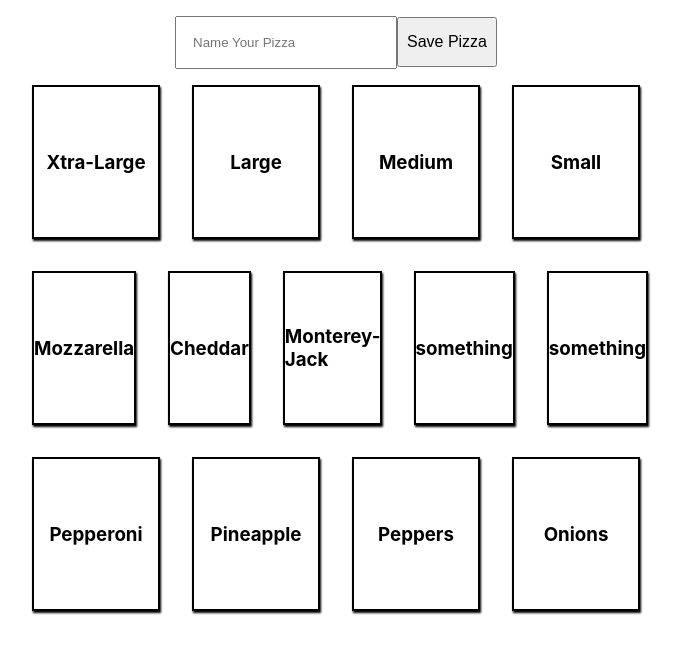
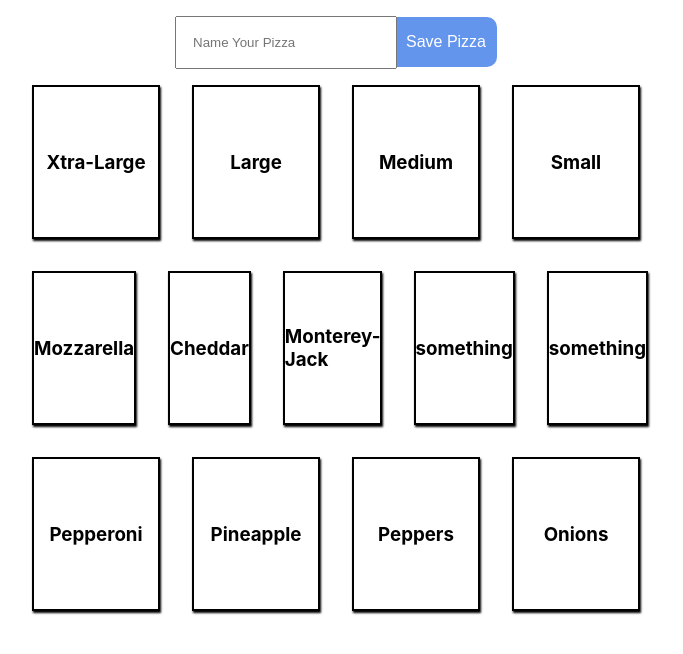
Before and after one commit to ChaonengTan/FEW2.3-PizzaOrder, a React (Create React App) app: page / in a window 1280 px wide. Shown: the top 654 px of the page, without its empty margins (0-683 px from the left). Built offline with nearby package versions, Linux system fonts and the light colour scheme.

Commit message:
button:hover

```diff
--- a/src/components/styles/Pizza.css
+++ b/src/components/styles/Pizza.css
@@ -67,9 +67,21 @@
 }
 
 button {
+  --buttonColor: white;
+  --buttonBG: cornflowerblue;
   height: 50px;
   width: 100px;
   font-size: 1rem;
+  background-color: var(--buttonBG);
+  color: var(--buttonColor);
+  border: solid 2px var(--buttonBG);
+  border-left: none;
+  border-radius: 0 10px 10px 0;
+  transition: 200ms;
+}
+button:hover {
+  background-color: var(--buttonColor);
+  color: var(--buttonBG);
 }
 
 input[type=text] {
--- a/src/components/styles/Pizza.scss
+++ b/src/components/styles/Pizza.scss
@@ -65,9 +65,21 @@
     }
 }
 button {
+    --buttonColor: white;
+    --buttonBG: cornflowerblue;
     height: 50px;
     width: 100px;
     font-size: 1rem;
+    background-color: var(--buttonBG);
+    color: var(--buttonColor);
+    border: solid 2px var(--buttonBG);
+    border-left: none;
+    border-radius: 0 10px 10px 0;
+    transition: 200ms;
+    &:hover {
+        background-color: var(--buttonColor);
+        color: var(--buttonBG);
+    }
 }
 input[type=text] {
     height: 47px;
```
Also changed, not shown: 1 other file (tests, documents, lock files or other folders).
